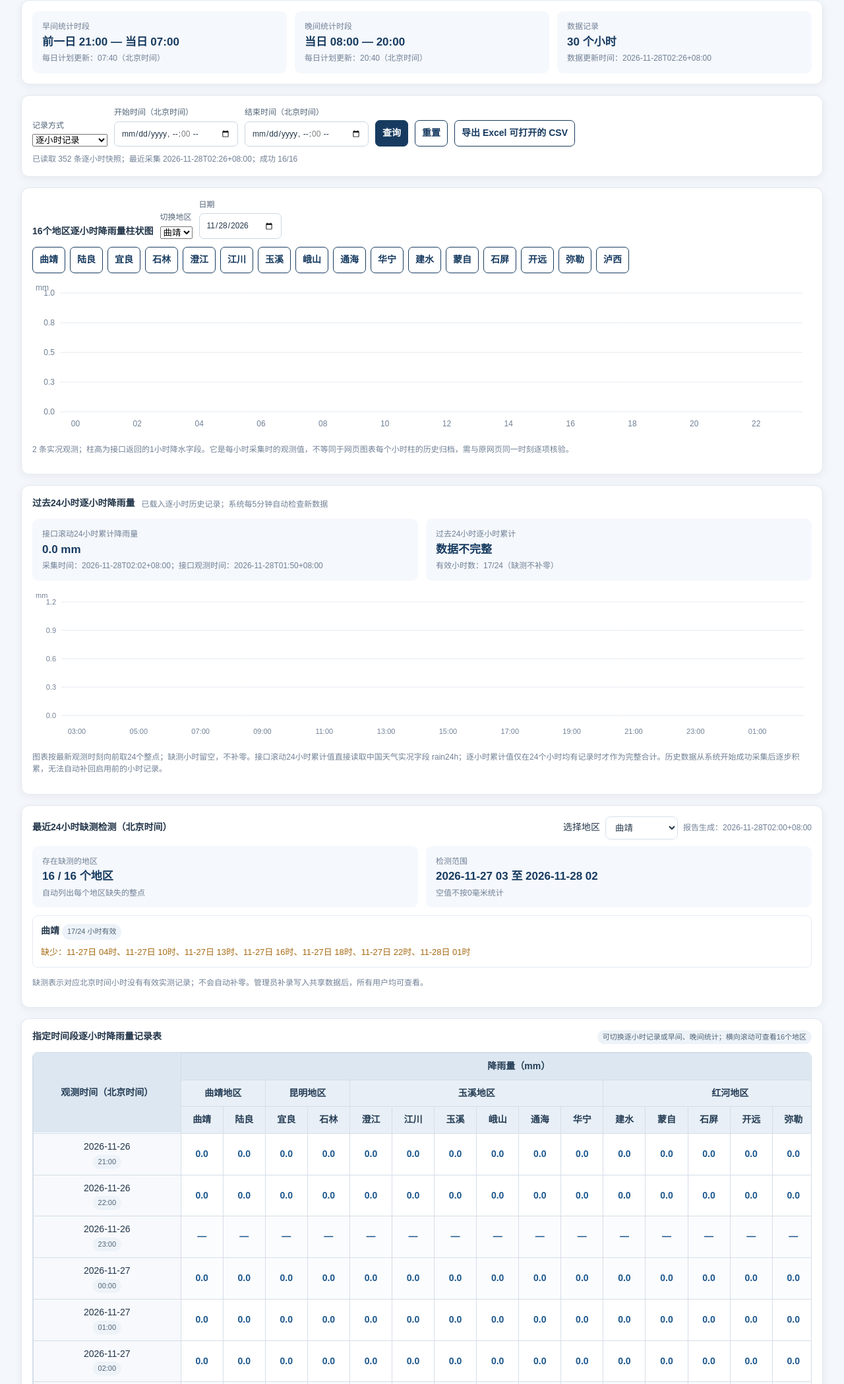
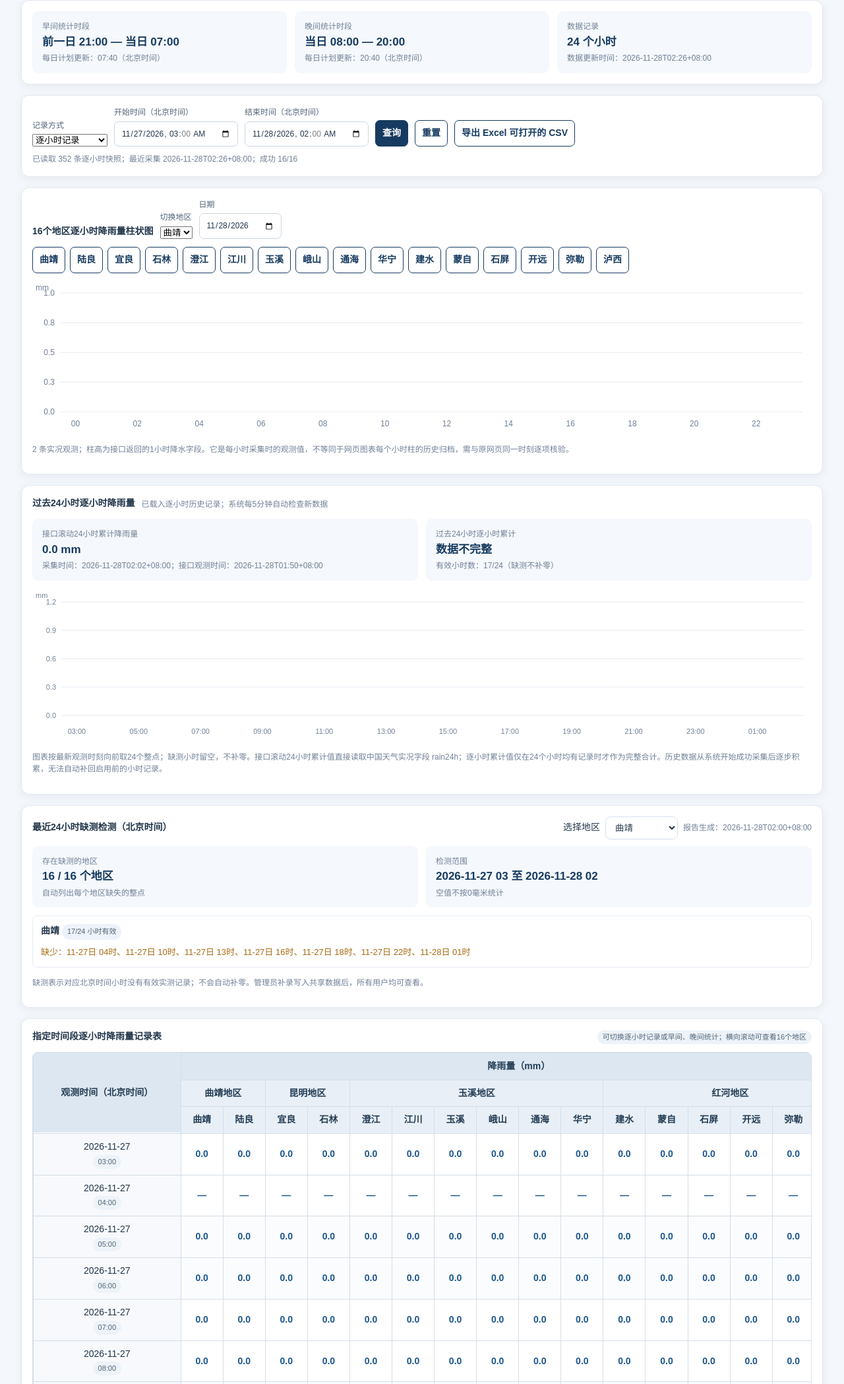
Before and after one commit to Gyd792/upstream-rainfall, a plain HTML site: page index.html in a window 1280 px wide. Shown: the part 144-2241 px from the top of the page at 66% size. Drawn offline with Linux system fonts and the light colour scheme.

Commit message:
Default hourly rainfall history query to latest 24 hours

```diff
--- a/index.html
+++ b/index.html
@@ -163,6 +163,15 @@ function beijingHourKey(value){
 function beijingInputKey(value){
  if(!value)return '';
  return value.replace('T',' ').slice(0,13);
+}
+function setRecent24HourRange(){
+ const rows=latestHourlyRows(),last=rows.at(-1)?.[0];
+ if(!last)return false;
+ const endMs=Date.UTC(+last.slice(0,4),+last.slice(5,7)-1,+last.slice(8,10),+last.slice(11,13));
+ const start=new Date(endMs-23*3600000).toISOString().slice(0,13);
+ $('dateFrom').value=start+':00';
+ $('dateTo').value=last+':00';
+ return true;
 }
 function latestHourlyRows(from='',to=''){
  const observations=Array.isArray(window.rainData?.hourly_observations)?window.rainData.hourly_observations:[];
@@ -355,9 +364,7 @@ $('resetBtn').addEventListener('click',()=>{
  if($('recordMode').value==='summary'){
   $('dateFrom').value=new Date().toLocaleDateString('en-CA',{timeZone:'Asia/Shanghai'});
  }else{
-  const rows=latestHourlyRows(),last=rows.at(-1)?.[0];
-  if(last){const start=new Date(Date.UTC(+last.slice(0,4),+last.slice(5,7)-1,+last.slice(8,10),+last.slice(11,13))-23*3600000);$('dateFrom').value=start.toISOString().slice(0,13)+':00';$('dateTo').value=last+':00';}
-  else{$('dateFrom').value='';$('dateTo').value='';}
+  if(!setRecent24HourRange()){$('dateFrom').value='';$('dateTo').value='';}
  }
  render();
 });
@@ -394,6 +401,10 @@ async function loadRainData({silent=false}={}){
   const observations=Array.isArray(data.hourly_observations)?data.hourly_observations:[];
   $('lastUpdate').textContent='数据更新时间：'+(data.updated_at||'暂无');
   $('queryStatus').textContent='已读取 '+observations.length+' 条逐小时快照；最近采集 '+(data.last_collection?.checked_at||'未知')+'；成功 '+(data.last_collection?.success_count??'—')+'/'+(data.last_collection?.expected_count??16);
+  if(!window.initialHourlyRangeSet && $('recordMode').value==='hourly'){
+   setRecent24HourRange();
+   window.initialHourlyRangeSet=true;
+  }
   render();
   const selectedCity=$('chartCity').value||cities[0];
   if(!$('chartCity').options.length){
@@ -417,7 +428,6 @@ $('chartCity').addEventListener('change',()=>{renderCityQuickSwitch();drawHourly
 $('chartDate').addEventListener('change',drawHourlyChart);
 window.addEventListener('resize',()=>{drawHourlyChart();drawRolling24Chart();});
 $('searchBtn').addEventListener('click',render);
-$('resetBtn').addEventListener('click',()=>{$('dateFrom').value='';$('dateTo').value='';render();});
 $('exportBtn').addEventListener('click',exportCsv);
 loadRainData();
 setInterval(()=>{if(document.visibilityState==='visible')loadRainData({silent:true});},5*60*1000);
```
